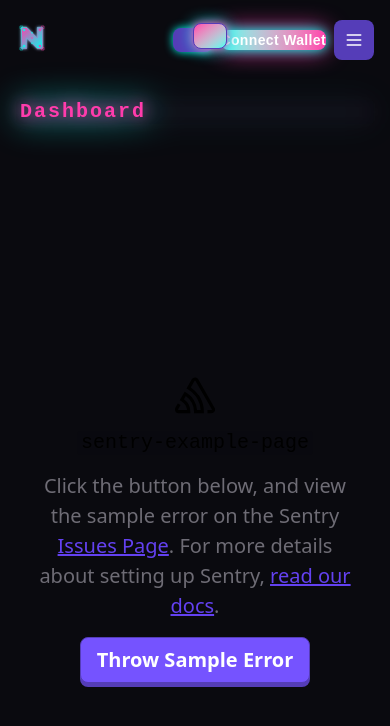
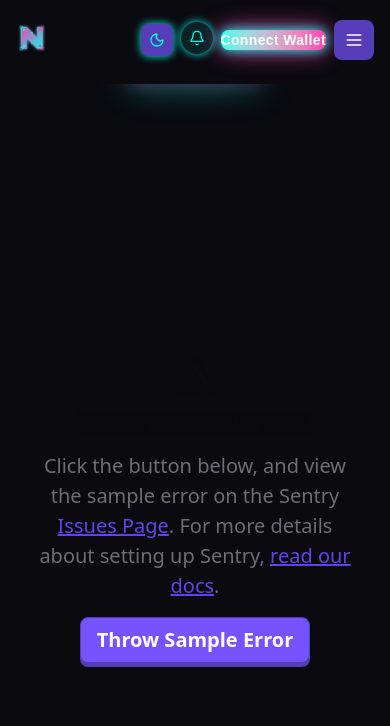
Before and after one commit to neodash-org/neodash-ui, a Next.js app: page /sentry-example-page in a window 390 px wide. Shown: the top 726 px of the page. Built offline with nearby package versions, Linux system fonts and the light colour scheme.

Commit message:
mobile version for side menbu, header done

```diff
--- a/src/app/globals.css
+++ b/src/app/globals.css
@@ -1,4 +1,7 @@
 @import 'tailwindcss';
+@import 'tw-animate-css';
+
+@custom-variant dark (&:is(.dark *));
 @tailwind utilities;
 
 @theme {
@@ -317,3 +320,119 @@
 :root.light-mode .bg-gradient-to-br {
   color: white;
 }
+
+@theme inline {
+  --radius-sm: calc(var(--radius) - 4px);
+  --radius-md: calc(var(--radius) - 2px);
+  --radius-lg: var(--radius);
+  --radius-xl: calc(var(--radius) + 4px);
+  --color-background: var(--background);
+  --color-foreground: var(--foreground);
+  --color-card: var(--card);
+  --color-card-foreground: var(--card-foreground);
+  --color-popover: var(--popover);
+  --color-popover-foreground: var(--popover-foreground);
+  --color-primary: var(--primary);
+  --color-primary-foreground: var(--primary-foreground);
+  --color-secondary: var(--secondary);
+  --color-secondary-foreground: var(--secondary-foreground);
+  --color-muted: var(--muted);
+  --color-muted-foreground: var(--muted-foreground);
+  --color-accent: var(--accent);
+  --color-accent-foreground: var(--accent-foreground);
+  --color-destructive: var(--destructive);
+  --color-border: var(--border);
+  --color-input: var(--input);
+  --color-ring: var(--ring);
+  --color-chart-1: var(--chart-1);
+  --color-chart-2: var(--chart-2);
+  --color-chart-3: var(--chart-3);
+  --color-chart-4: var(--chart-4);
+  --color-chart-5: var(--chart-5);
+  --color-sidebar: var(--sidebar);
+  --color-sidebar-foreground: var(--sidebar-foreground);
+  --color-sidebar-primary: var(--sidebar-primary);
+  --color-sidebar-primary-foreground: var(--sidebar-primary-foreground);
+  --color-sidebar-accent: var(--sidebar-accent);
+  --color-sidebar-accent-foreground: var(--sidebar-accent-foreground);
+  --color-sidebar-border: var(--sidebar-border);
+  --color-sidebar-ring: var(--sidebar-ring);
+}
+
+:root {
+  --radius: 0.625rem;
+  --card: oklch(1 0 0);
+  --card-foreground: oklch(0.145 0 0);
+  --popover: oklch(1 0 0);
+  --popover-foreground: oklch(0.145 0 0);
+  --primary: oklch(0.205 0 0);
+  --primary-foreground: oklch(0.985 0 0);
+  --secondary: oklch(0.97 0 0);
+  --secondary-foreground: oklch(0.205 0 0);
+  --muted: oklch(0.97 0 0);
+  --muted-foreground: oklch(0.556 0 0);
+  --accent: oklch(0.97 0 0);
+  --accent-foreground: oklch(0.205 0 0);
+  --destructive: oklch(0.577 0.245 27.325);
+  --border: oklch(0.922 0 0);
+  --input: oklch(0.922 0 0);
+  --ring: oklch(0.708 0 0);
+  --chart-1: oklch(0.646 0.222 41.116);
+  --chart-2: oklch(0.6 0.118 184.704);
+  --chart-3: oklch(0.398 0.07 227.392);
+  --chart-4: oklch(0.828 0.189 84.429);
+  --chart-5: oklch(0.769 0.188 70.08);
+  --sidebar: oklch(0.985 0 0);
+  --sidebar-foreground: oklch(0.145 0 0);
+  --sidebar-primary: oklch(0.205 0 0);
+  --sidebar-primary-foreground: oklch(0.985 0 0);
+  --sidebar-accent: oklch(0.97 0 0);
+  --sidebar-accent-foreground: oklch(0.205 0 0);
+  --sidebar-border: oklch(0.922 0 0);
+  --sidebar-ring: oklch(0.708 0 0);
+  --background: oklch(1 0 0);
+  --foreground: oklch(0.145 0 0);
+}
+
+.dark {
+  --background: oklch(0.145 0 0);
+  --foreground: oklch(0.985 0 0);
+  --card: oklch(0.205 0 0);
+  --card-foreground: oklch(0.985 0 0);
+  --popover: oklch(0.205 0 0);
+  --popover-foreground: oklch(0.985 0 0);
+  --primary: oklch(0.922 0 0);
+  --primary-foreground: oklch(0.205 0 0);
+  --secondary: oklch(0.269 0 0);
+  --secondary-foreground: oklch(0.985 0 0);
+  --muted: oklch(0.269 0 0);
+  --muted-foreground: oklch(0.708 0 0);
+  --accent: oklch(0.269 0 0);
+  --accent-foreground: oklch(0.985 0 0);
+  --destructive: oklch(0.704 0.191 22.216);
+  --border: oklch(1 0 0 / 10%);
+  --input: oklch(1 0 0 / 15%);
+  --ring: oklch(0.556 0 0);
+  --chart-1: oklch(0.488 0.243 264.376);
+  --chart-2: oklch(0.696 0.17 162.48);
+  --chart-3: oklch(0.769 0.188 70.08);
+  --chart-4: oklch(0.627 0.265 303.9);
+  --chart-5: oklch(0.645 0.246 16.439);
+  --sidebar: oklch(0.205 0 0);
+  --sidebar-foreground: oklch(0.985 0 0);
+  --sidebar-primary: oklch(0.488 0.243 264.376);
+  --sidebar-primary-foreground: oklch(0.985 0 0);
+  --sidebar-accent: oklch(0.269 0 0);
+  --sidebar-accent-foreground: oklch(0.985 0 0);
+  --sidebar-border: oklch(1 0 0 / 10%);
+  --sidebar-ring: oklch(0.556 0 0);
+}
+
+@layer base {
+  * {
+    @apply border-border outline-ring/50;
+  }
+  body {
+    @apply bg-background text-foreground;
+  }
+}
--- a/src/app/layout.tsx
+++ b/src/app/layout.tsx
@@ -32,11 +32,13 @@
             }`}
           >
             <Header onMobileMenuToggle={toggleMobileMenu} isMobileMenuOpen={isMobileMenuOpen} />
-            {/* PageTitle - Only visible on mobile */}
-            <div className="md:hidden">
-              <PageTitle />
-            </div>
-            <main className="flex-1 overflow-y-auto max-h-[calc(100vh-80px)]">{children}</main>
+            <main className="flex-1 overflow-y-auto">
+              {/* PageTitle - Only visible on mobile, inside scrollable area */}
+              <div className="md:hidden">
+                <PageTitle />
+              </div>
+              {children}
+            </main>
           </div>
         </div>
       </body>
--- a/src/components/AppSidebar.tsx
+++ b/src/components/AppSidebar.tsx
@@ -4,6 +4,7 @@
 import Link from 'next/link';
 import { usePathname } from 'next/navigation';
 import { useSidebar, useTheme } from '@/hooks';
+import { Moon, Sun } from 'lucide-react';
 
 interface AppSidebarProps {
   isMobileMenuOpen: boolean;
@@ -83,8 +84,11 @@
           {navItems.map((item) => {
             const isActive = pathname === item.href;
             return (
+              <div
+                key={item.href}
+                className={`${isCollapsed ? 'flex justify-center' : 'flex items-center'}`}
+              >
                 <Link
-                key={item.href}
                   href={item.href}
                   className={`neodash-nav-link text-center transition-all duration-300 relative ${
                     isCollapsed ? 'collapsed' : ''
@@ -99,6 +103,7 @@
                   <span className={`${isCollapsed ? 'mr-0' : 'mr-2'}`}>{item.icon}</span>
                   {!isCollapsed && item.label}
                 </Link>
+              </div>
             );
           })}
         </nav>
@@ -176,20 +181,17 @@
                 <span className="text-white font-medium">Theme</span>
                 <button
                   onClick={toggleTheme}
-                  className={`relative bg-bg-card/70 border border-white/10 rounded-full w-12 h-7 flex items-center cursor-pointer shadow-[0_0_8px_var(--color-neon-cyan)] transition-all duration-300 hover:scale-105 active:scale-95 ${
-                    isDark ? 'justify-start' : 'justify-end'
-                  }`}
+                  className="relative w-12 h-12 bg-bg-card/70 border border-white/10 rounded-full flex items-center justify-center cursor-pointer shadow-[0_0_8px_var(--color-neon-cyan)] transition-all duration-300 hover:scale-105 active:scale-95"
                   aria-label="Toggle dark mode"
                 >
-                  <span
-                    className={`block w-6 h-6 bg-gradient-to-br from-neon-pink to-neon-cyan rounded-full shadow-[0_0_8px_var(--color-neon-pink),0_0_16px_var(--color-neon-cyan)] transition-all duration-300 ${
-                      isDark ? 'translate-x-5' : 'translate-x-0'
-                    }`}
-                  />
+                  {isDark ? (
+                    // Moon icon for dark mode
+                    <Moon className="w-6 h-6 text-neon-cyan" />
+                  ) : (
+                    // Sun icon for light mode
+                    <Sun className="w-6 h-6 text-neon-yellow" />
+                  )}
                 </button>
-              </div>
-              <div className="text-center text-xs text-white/60 mt-2">
-                {isDark ? 'Dark Mode' : 'Light Mode'}
               </div>
             </div>
 
--- a/src/components/Header.tsx
+++ b/src/components/Header.tsx
@@ -3,6 +3,7 @@
 import React from 'react';
 import { usePathname } from 'next/navigation';
 import { useTheme } from '@/hooks';
+import { Moon, Sun, Bell } from 'lucide-react';
 
 interface HeaderProps {
   onMobileMenuToggle: () => void;
@@ -50,24 +51,22 @@
 
       {/* Right side: Actions */}
       <div className="flex items-center gap-2 md:gap-4">
-        {/* Dark Mode Toggle */}
+        {/* Dark Mode Toggle - Using Lucide icons */}
         <button
           onClick={toggleTheme}
-          className={`relative bg-bg-card/70 border border-white/10 rounded-full w-10 h-6 md:w-12 md:h-7 flex items-center cursor-pointer shadow-[0_0_8px_var(--color-neon-cyan)] transition-all duration-300 hover:scale-105 active:scale-95 ${
-            isDark ? 'justify-start' : 'justify-end'
-          }`}
+          className="w-8 h-8 md:w-8 md:h-8 bg-bg-card/70 border border-white/10 rounded-full flex items-center justify-center cursor-pointer shadow-[0_0_8px_var(--color-neon-cyan)] transition-all duration-300 hover:scale-105 active:scale-95"
           aria-label="Toggle dark mode"
         >
-          <span
-            className={`block w-5 h-5 md:w-6 md:h-6 bg-gradient-to-br from-neon-pink to-neon-cyan rounded-full shadow-[0_0_8px_var(--color-neon-pink),0_0_16px_var(--color-neon-cyan)] transition-all duration-300 ${
-              isDark ? 'translate-x-5' : 'translate-x-0'
-            }`}
-          />
+          {isDark ? (
+            <Moon className="w-4 h-4 md:w-4 md:h-4 text-neon-cyan" />
+          ) : (
+            <Sun className="w-4 h-4 md:w-4 md:h-4 text-neon-yellow" />
+          )}
         </button>
 
-        {/* Notification Icon - Hidden on mobile */}
-        <div className="hidden md:flex w-8 h-8 rounded-full bg-neon-cyan/10 items-center justify-center text-neon-cyan text-lg shadow-[0_0_8px_var(--color-neon-cyan)] cursor-pointer hover:scale-110 transition-transform">
-          🔔
+        {/* Notification Icon - Visible on both mobile and desktop */}
+        <div className="flex w-8 h-8 rounded-full bg-neon-cyan/10 items-center justify-center text-neon-cyan shadow-[0_0_8px_var(--color-neon-cyan)] cursor-pointer hover:scale-110 transition-transform">
+          <Bell className="w-4 h-4 text-neon-cyan" />
         </div>
 
         {/* Connect Wallet */}
--- /dev/null
+++ b/src/components/ui/switch.tsx
@@ -0,0 +1,28 @@
+'use client';
+
+import * as React from 'react';
+import * as SwitchPrimitive from '@radix-ui/react-switch';
+
+import { cn } from '@/lib/utils';
+
+function Switch({ className, ...props }: React.ComponentProps<typeof SwitchPrimitive.Root>) {
+  return (
+    <SwitchPrimitive.Root
+      data-slot="switch"
+      className={cn(
+        'peer data-[state=checked]:bg-primary data-[state=unchecked]:bg-input focus-visible:border-ring focus-visible:ring-ring/50 dark:data-[state=unchecked]:bg-input/80 inline-flex h-[1.15rem] w-8 shrink-0 items-center rounded-full border border-transparent shadow-xs transition-all outline-none focus-visible:ring-[3px] disabled:cursor-not-allowed disabled:opacity-50',
+        className,
+      )}
+      {...props}
+    >
+      <SwitchPrimitive.Thumb
+        data-slot="switch-thumb"
+        className={cn(
+          'bg-background dark:data-[state=unchecked]:bg-foreground dark:data-[state=checked]:bg-primary-foreground pointer-events-none block size-4 rounded-full ring-0 transition-transform data-[state=checked]:translate-x-[calc(100%-2px)] data-[state=unchecked]:translate-x-0',
+        )}
+      />
+    </SwitchPrimitive.Root>
+  );
+}
+
+export { Switch };
--- /dev/null
+++ b/src/lib/utils.ts
@@ -0,0 +1,6 @@
+import { clsx, type ClassValue } from 'clsx';
+import { twMerge } from 'tailwind-merge';
+
+export function cn(...inputs: ClassValue[]) {
+  return twMerge(clsx(inputs));
+}
```
Also changed, not shown: package.json (+8 -2 lines), components.json (added), 1 other file (tests, documents, lock files or other folders). Lines whose indentation alone changed are shown as unchanged.
